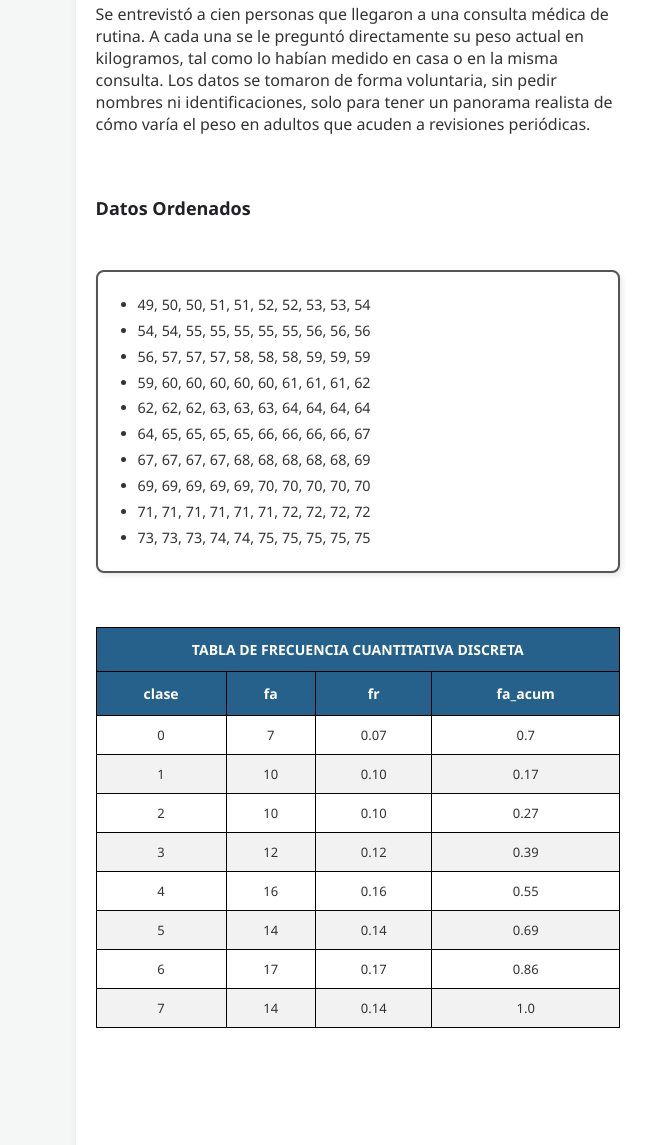
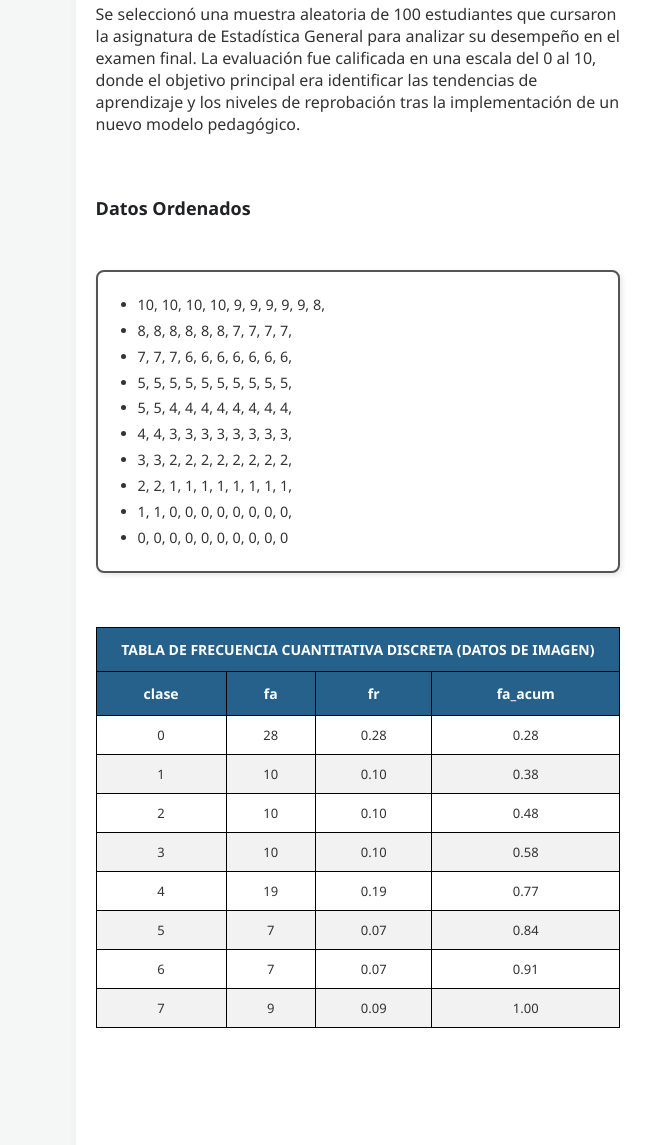
Before and after one commit to MIGUELGALEA07/MGL_250110028_2B, a plain HTML site: page index.html in a window 1280 px wide. Shown: the part 267-1412 px from the top of the page, 0-655 px from the left. Drawn offline with Linux system fonts and the light colour scheme.

Commit message:
Actualización de imágenes en el proyecto - Miguel Galea López-250110028@itsoe.edu.mx

```diff
--- a/index.html
+++ b/index.html
@@ -16,25 +16,25 @@
     <div class="contenido-texto">
          <h1>cuantitativo discretos</h1>
 
-        <p>Se entrevistó a cien personas  que llegaron a una consulta médica de rutina. A cada una se le preguntó directamente su peso actual en kilogramos, tal como lo habían medido en casa o en la misma consulta. Los datos se tomaron de forma voluntaria, sin pedir nombres ni identificaciones, solo para tener un panorama realista de cómo varía el peso en adultos que acuden a revisiones periódicas.</p>
+        <p>Se seleccionó una muestra aleatoria de 100 estudiantes que cursaron la asignatura de Estadística General para analizar su desempeño en el examen final. La evaluación fue calificada en una escala del 0 al 10, donde el objetivo principal era identificar las tendencias de aprendizaje y los niveles de reprobación tras la implementación de un nuevo modelo pedagógico.</p>
 
         <h2>Datos Ordenados</h2>
             <ul>
-                <li>49, 50, 50, 51, 51, 52, 52, 53, 53, 54</li>
-                <li>54, 54, 55, 55, 55, 55, 55, 56, 56, 56</li>
-                <li>56, 57, 57, 57, 58, 58, 58, 59, 59, 59</li>
-                <li>59, 60, 60, 60, 60, 60, 61, 61, 61, 62</li>
-                <li>62, 62, 62, 63, 63, 63, 64, 64, 64, 64</li>
-                <li>64, 65, 65, 65, 65, 66, 66, 66, 66, 67</li>
-                <li>67, 67, 67, 67, 68, 68, 68, 68, 68, 69</li>
-                <li>69, 69, 69, 69, 69, 70, 70, 70, 70, 70</li>
-                <li>71, 71, 71, 71, 71, 71, 72, 72, 72, 72</li>
-                <li>73, 73, 73, 74, 74, 75, 75, 75, 75, 75</li>
+                <li>10, 10, 10, 10, 9, 9, 9, 9, 9, 8,</li>
+                <li>8, 8, 8, 8, 8, 8, 7, 7, 7, 7,</li>
+                <li>7, 7, 7, 6, 6, 6, 6, 6, 6, 6,</li>
+                <li>5, 5, 5, 5, 5, 5, 5, 5, 5, 5,</li>
+                <li>5, 5, 4, 4, 4, 4, 4, 4, 4, 4,</li>
+                <li>4, 4, 3, 3, 3, 3, 3, 3, 3, 3,</li>
+                <li>3, 3, 2, 2, 2, 2, 2, 2, 2, 2,</li>
+                <li>2, 2, 1, 1, 1, 1, 1, 1, 1, 1,</li>
+                <li>1, 1, 0, 0, 0, 0, 0, 0, 0, 0,</li>
+                <li>0, 0, 0, 0, 0, 0, 0, 0, 0, 0</li>
             </ul>
-    <table>
+   <table>
     <thead>
         <tr>
-            <th colspan="4">TABLA DE FRECUENCIA CUANTITATIVA DISCRETA</th>
+            <th colspan="4">TABLA DE FRECUENCIA CUANTITATIVA DISCRETA (DATOS DE IMAGEN)</th>
         </tr>
         <tr>
             <th>clase</th>
@@ -42,62 +42,61 @@
             <th>fr</th>
             <th>fa_acum</th>
         </tr>
-
+    </thead>
     <tbody>
         <tr>
             <td>0</td>
-            <td>7</td>
-            <td>0.07</td>
-            <td>0.7</td>
+            <td>28</td>
+            <td>0.28</td>
+            <td>0.28</td>
         </tr>
         <tr>
             <td>1</td>
             <td>10</td>
             <td>0.10</td>
-            <td>0.17</td>
+            <td>0.38</td>
         </tr>
         <tr>
             <td>2</td>
             <td>10</td>
             <td>0.10</td>
-            <td>0.27</td>
+            <td>0.48</td>
         </tr>
         <tr>
             <td>3</td>
-            <td>12</td>
-            <td>0.12</td>
-            <td>0.39</td>
+            <td>10</td>
+            <td>0.10</td>
+            <td>0.58</td>
         </tr>
         <tr>
             <td>4</td>
-            <td>16</td>
-            <td>0.16</td>
-            <td>0.55</td>
+            <td>19</td>
+            <td>0.19</td>
+            <td>0.77</td>
         </tr>
         <tr>
             <td>5</td>
-            <td>14</td>
-            <td>0.14</td>
-            <td>0.69</td>
+            <td>7</td>
+            <td>0.07</td>
+            <td>0.84</td>
         </tr>
         <tr>
             <td>6</td>
-            <td>17</td>
-            <td>0.17</td>
-            <td>0.86</td>
+            <td>7</td>
+            <td>0.07</td>
+            <td>0.91</td>
         </tr>
         <tr>
             <td>7</td>
-            <td>14</td>
-            <td>0.14</td>
-            <td>1.0</td>
+            <td>9</td>
+            <td>0.09</td>
+            <td>1.00</td>
         </tr>
     </tbody>
-    </thead>
-    </table>
+</table>
             <div class="cuadro-resumen">
                 <h3>La interpretación verbal de la tabla de frecuencias</h3>
-                <p>De los 100 adultos entrevistados en la consulta médica, se observa que el rango de peso con mayor frecuencia se encuentra en la clase 6, donde 17 personas registraron sus pesos más altos. Asimismo, las clases 4, 5 y 7 muestran una concentración importante con 16 y 14 personas respectivamente, lo que indica que más de la mitad de la muestra se sitúa en la mitad superior de la tabla. Por el contrario, la menor cantidad de personas se registró en la clase inicial con solo 7 individuos, marcando el punto de partida de la distribución del peso en este grupo de pacientes.</p>
+                <p>De los 100 alumnos que analizamos, la cosa está bastante dispareja porque la gran mayoría se concentró en los valores más bajos. Resulta que el grupo más fuerte, con 28 personas, sacó un rotundo 0, lo que ya te va diciendo que el desempeño general o la medida que estamos viendo anda por los suelos. Después tenemos un bloque muy plano donde 10 alumnos sacaron 1, otros 10 sacaron 2 y otros 10 sacaron 3, sumando 30 personas que se quedaron en la parte baja-media de la tabla.</p>
             </div>
     </div>
     <div class="grupo-imagenes">
```
Also changed, not shown: imagenes/Histograma1.png.
